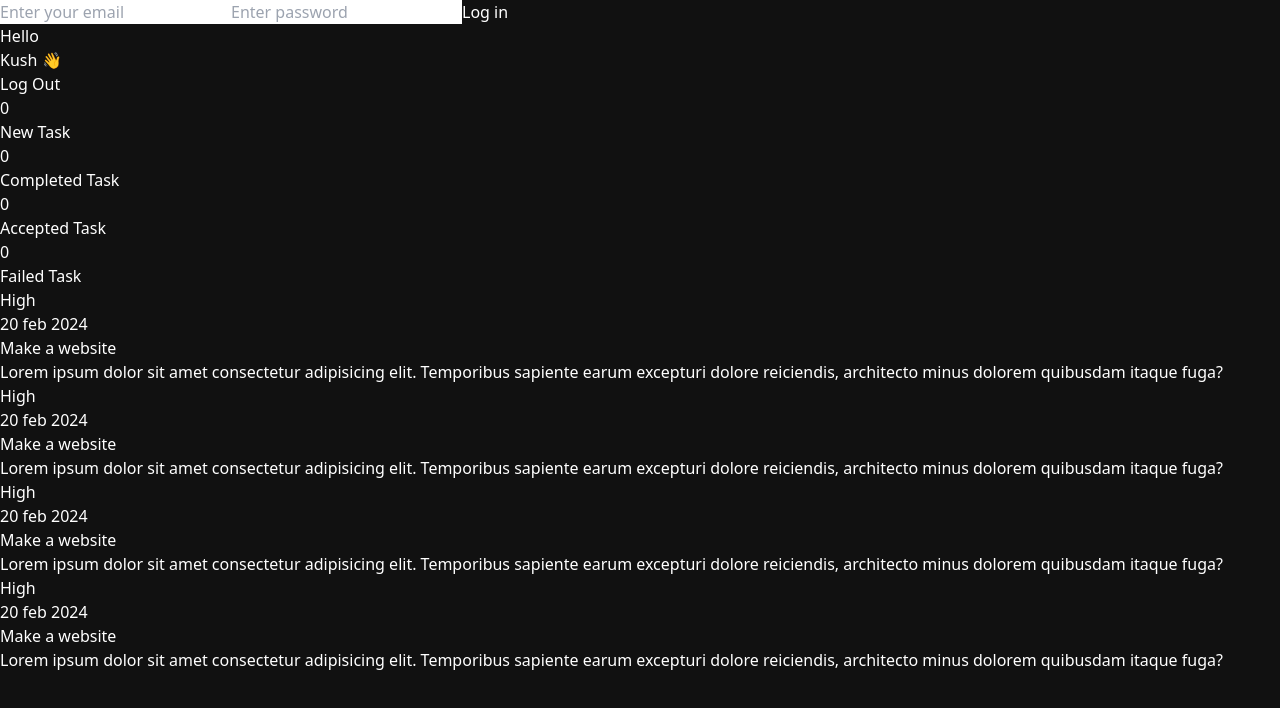
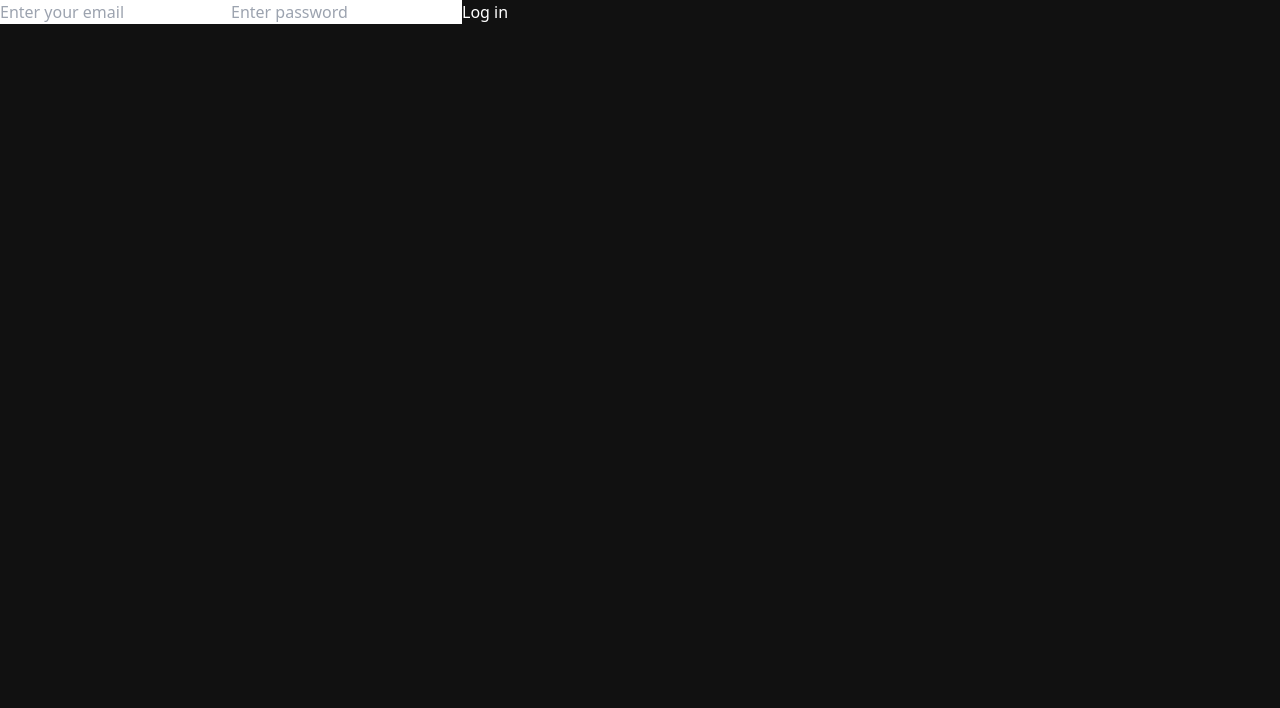
Before and after one commit to Kush8459/Employee-management-system, a React (Vite) app: page / in a window 1280 px wide. Shown: the top 708 px of the page. Built offline with nearby package versions, Linux system fonts and the light colour scheme.

Commit message:
setting up who is logged in localStorage

```diff
--- a/src/App.jsx
+++ b/src/App.jsx
@@ -1,36 +1,40 @@
-import React, { useEffect, useState, useContext } from "react";
-import Login from "./components/auth/Login";
-import EmployeeDashboard from "./components/dashboard/EmployeeDashboard";
-import AdminDashboard from "./components/dashboard/AdminDashboard";
-import { getLocalStorage, setLocalStorage } from "./utils/localStorage";
+import React, { useContext, useEffect, useState } from "react";
+import Login from "./components/Auth/Login";
+import EmployeeDashboard from "./components/Dashboard/EmployeeDashboard";
+import AdminDashboard from "./components/Dashboard/AdminDashboard";
 import { AuthContext } from "./context/AuthProvider";
 
 const App = () => {
   const [user, setUser] = useState(null);
+  const [loggedInUserData, setLoggedInUserData] = useState(null);
   const authData = useContext(AuthContext);
 
   useEffect(() => {
-    if (authData) {
-      const loggedInUser = localStorage.getItem("loggedInUser");
-      if (loggedInUser) {
-        setUser(loggedInUser.role);
-      }
+    const loggedInUser = localStorage.getItem("loggedInUser");
+
+    if (loggedInUser) {
+      const userData = JSON.parse(loggedInUser);
+      setUser(userData.role);
+      setLoggedInUserData(userData.data);
     }
-  }, [authData]);
+  }, []);
 
   const handleLogin = (email, password) => {
-    if (email == "admin@example.com" && password == "123") {
+    if (email == "admin@me.com" && password == "123") {
       setUser("admin");
       localStorage.setItem("loggedInUser", JSON.stringify({ role: "admin" }));
-    } else if (
-      authData &&
-      authData.employees.find((e) => email == e.email && password == e.password)
-    ) {
-      setUser("employee");
-      localStorage.setItem(
-        "loggedInUser",
-        JSON.stringify({ role: "employee" })
+    } else if (authData) {
+      const employee = authData.employees.find(
+        (e) => email == e.email && e.password == password
       );
+      if (employee) {
+        setUser("employee");
+        setLoggedInUserData(employee);
+        localStorage.setItem(
+          "loggedInUser",
+          JSON.stringify({ role: "employee", data: employee })
+        );
+      }
     } else {
       alert("Invalid Credentials");
     }
@@ -39,7 +43,11 @@ const App = () => {
   return (
     <>
       {!user ? <Login handleLogin={handleLogin} /> : ""}
-      {user == "admin" ? <AdminDashboard /> : <EmployeeDashboard />}
+      {user == "admin" ? (
+        <AdminDashboard changeUser={setUser} />
+      ) : user == "employee" ? (
+        <EmployeeDashboard changeUser={setUser} data={loggedInUserData} />
+      ) : null}
     </>
   );
 };
--- a/src/components/dashboard/EmployeeDashboard.jsx
+++ b/src/components/dashboard/EmployeeDashboard.jsx
@@ -3,12 +3,12 @@ import Header from "../other/Header";
 import TaskListNumbers from "../other/TaskListNumbers";
 import TaskList from "../tasklist/TaskList";
 
-const EmployeeDashboard = () => {
+const EmployeeDashboard = ({ data }) => {
   return (
     <div className="p-10 bg-[#1C1C1C] h-screen">
-      <Header />
-      <TaskListNumbers />
-      <TaskList />
+      <Header data={data} />
+      <TaskListNumbers data={data} />
+      <TaskList data={data} />
     </div>
   );
 };
--- a/src/components/other/Header.jsx
+++ b/src/components/other/Header.jsx
@@ -1,12 +1,22 @@
-import React from "react";
+import React, { useState } from "react";
 
-const Header = () => {
+const Header = (props) => {
+  const [userName, setUserName] = useState("");
+
+  // if (!props.firstName) {
+  //   setUserName("Admin");
+  // } else {
+  //   setUserName(props.firstName);
+  // }
+
   return (
     <div className="flex items-end justify-between ">
       <h1 className="text-2xl font-medium">
-        Hello <br /> <span className="text-3xl font-semibold">Kush 👋</span>
+        Hello <br /> <span className="text-3xl font-semibold">username 👋</span>
       </h1>
-      <button className="bg-red-600 text-lg font-medium text-white px-5 py-2 rounded-sm">
+      <button
+        className="bg-red-600 text-lg font-medium text-white px-5 py-2 rounded-sm"
+      >
         Log Out
       </button>
     </div>
--- a/src/components/other/TaskListNumbers.jsx
+++ b/src/components/other/TaskListNumbers.jsx
@@ -1,22 +1,26 @@
 import React from "react";
 
-const TaskListNumbers = () => {
+const TaskListNumbers = ({ data }) => {
   return (
     <div className="flex mt-10 justify-between gap-5">
       <div className="rounded-xl w-[45%] py-6 px-9 bg-red-400">
-        <h2 className="text-3xl font-semibold">0</h2>
+        <h2 className="text-3xl font-semibold">{data.taskCounts.newTask}</h2>
         <h3 className="text-xl font-medium">New Task</h3>
       </div>
       <div className="rounded-xl w-[45%] py-6 px-9 bg-blue-400">
-        <h2 className="text-3xl font-semibold text-black ">0</h2>
+        <h2 className="text-3xl font-semibold text-black ">
+          {data.taskCounts.completed}
+        </h2>
         <h3 className="text-xl font-medium text-black ">Completed Task</h3>
       </div>
       <div className="rounded-xl w-[45%] py-6 px-9 bg-green-400">
-        <h2 className="text-3xl font-semibold">0</h2>
+        <h2 className="text-3xl font-semibold">{data.taskCounts.active}</h2>
         <h3 className="text-xl font-medium">Accepted Task</h3>
       </div>
       <div className="rounded-xl w-[45%] py-6 px-9 bg-yellow-400">
-        <h2 className="text-3xl font-semibold text-black ">0</h2>
+        <h2 className="text-3xl font-semibold text-black ">
+          {data.taskCounts.failed}
+        </h2>
         <h3 className="text-xl font-medium text-black ">Failed Task</h3>
       </div>
     </div>
--- a/src/components/tasklist/FailedTask.jsx
+++ b/src/components/tasklist/FailedTask.jsx
@@ -0,0 +1,23 @@
+import React from "react";
+
+const FailedTask = () => {
+  return (
+    <div className="flex-shrink-0 h-full p-5 w-[349px] bg-red-400 rounded-xl">
+      <div className="flex justify-between text-sm items-center">
+        <h3 className="bg-red-600 px-3 py-1 rounded-md">High</h3>
+        <h4>20 feb 2024</h4>
+      </div>
+      <h2 className="mt-5 text-2xl font-semibold">Make a website</h2>
+      <p className="text-sm mt-2">
+        Lorem ipsum dolor sit amet consectetur adipisicing elit. Temporibus
+        sapiente earum excepturi dolore reiciendis, architecto minus dolorem
+        quibusdam itaque fuga?
+      </p>
+      <div className="mt-2">
+        <button className="w-full">Failed</button>
+      </div>
+    </div>
+  );
+};
+
+export default FailedTask;
--- a/src/components/tasklist/NewTask.jsx
+++ b/src/components/tasklist/NewTask.jsx
@@ -0,0 +1,25 @@
+import React from "react";
+
+const NewTask = () => {
+  return (
+    <div className="flex-shrink-0 h-full p-5 w-[349px] bg-blue-400 rounded-xl">
+      <div className="flex justify-between text-sm items-center">
+        <h3 className="bg-red-600 px-3 text-black  py-1 rounded-md">High</h3>
+        <h4 className="text-black ">20 feb 2024</h4>
+      </div>
+      <h2 className="mt-5 text-2xl text-black  font-semibold">
+        Make a website
+      </h2>
+      <p className="text-sm text-black  mt-2">
+        Lorem ipsum dolor sit amet consectetur adipisicing elit. Temporibus
+        sapiente earum excepturi dolore reiciendis, architecto minus dolorem
+        quibusdam itaque fuga?
+      </p>
+      <div className="mt-4">
+        <button>Accept Task</button>
+      </div>
+    </div>
+  );
+};
+
+export default NewTask;
--- a/src/components/tasklist/TaskList.jsx
+++ b/src/components/tasklist/TaskList.jsx
@@ -1,59 +1,29 @@
 import React from "react";
+import AcceptTask from "./AcceptTask";
+import NewTask from "./NewTask";
+import FailedTask from "./FailedTask";
+import CompleteTask from "./CompleteTask";
 
-const TaskList = () => {
+const TaskList = ({ data }) => {
   return (
     <div
       id="taskList"
-      className="flex items-center overflow-x-auto justify-start gap-5 flex-nowrap h-[55%] py-5 w-full mt-10"
+      className="h-[50%] overflow-x-auto flex items-center justify-start gap-5 flex-nowrap w-full py-1 mt-16"
     >
-      <div className="flex-shrink-0 h-full p-5 w-[349px] bg-red-400 rounded-xl">
-        <div className="flex justify-between text-sm items-center">
-          <h3 className="bg-red-600 px-3 py-1 rounded-md">High</h3>
-          <h4>20 feb 2024</h4>
-        </div>
-        <h2 className="mt-5 text-2xl font-semibold">Make a website</h2>
-        <p className="text-sm mt-2">
-          Lorem ipsum dolor sit amet consectetur adipisicing elit. Temporibus
-          sapiente earum excepturi dolore reiciendis, architecto minus dolorem
-          quibusdam itaque fuga?
-        </p>
-      </div>
-      <div className="flex-shrink-0 h-full p-5 w-[349px] bg-green-400 rounded-xl">
-        <div className="flex justify-between text-sm items-center">
-          <h3 className="bg-red-600 px-3 py-1 rounded-md">High</h3>
-          <h4>20 feb 2024</h4>
-        </div>
-        <h2 className="mt-5 text-2xl font-semibold">Make a website</h2>
-        <p className="text-sm mt-2">
-          Lorem ipsum dolor sit amet consectetur adipisicing elit. Temporibus
-          sapiente earum excepturi dolore reiciendis, architecto minus dolorem
-          quibusdam itaque fuga?
-        </p>
-      </div>
-      <div className="flex-shrink-0 h-full p-5 w-[349px] bg-blue-400 rounded-xl">
-        <div className="flex justify-between text-sm items-center">
-          <h3 className="bg-red-600 px-3 text-black  py-1 rounded-md">High</h3>
-          <h4 className="text-black ">20 feb 2024</h4>
-        </div>
-        <h2 className="mt-5 text-2xl text-black  font-semibold">Make a website</h2>
-        <p className="text-sm text-black  mt-2">
-          Lorem ipsum dolor sit amet consectetur adipisicing elit. Temporibus
-          sapiente earum excepturi dolore reiciendis, architecto minus dolorem
-          quibusdam itaque fuga?
-        </p>
-      </div>
-      <div className="flex-shrink-0 h-full p-5 w-[349px] bg-yellow-400 rounded-xl">
-        <div className="flex justify-between text-sm items-center">
-          <h3 className="bg-red-600 px-3 text-black  py-1 rounded-md">High</h3>
-          <h4 className="text-black ">20 feb 2024</h4>
-        </div>
-        <h2 className="mt-5 text-2xl text-black  font-semibold">Make a website</h2>
-        <p className="text-sm mt-2 text-black ">
-          Lorem ipsum dolor sit amet consectetur adipisicing elit. Temporibus
-          sapiente earum excepturi dolore reiciendis, architecto minus dolorem
-          quibusdam itaque fuga?
-        </p>
-      </div>
+      {data.tasks.map((elem, idx) => {
+        if (elem.active) {
+          return <AcceptTask key={idx} data={elem} />;
+        }
+        if (elem.newTask) {
+          return <NewTask key={idx} data={elem} />;
+        }
+        if (elem.completed) {
+          return <CompleteTask key={idx} data={elem} />;
+        }
+        if (elem.failed) {
+          return <FailedTask key={idx} data={elem} />;
+        }
+      })}
     </div>
   );
 };
--- a/src/context/AuthProvider.jsx
+++ b/src/context/AuthProvider.jsx
@@ -1,12 +1,15 @@
 import React, { createContext, useState, useEffect } from "react";
-import { getLocalStorage } from "../utils/localStorage.jsx";
+import { getLocalStorage, setLocalStorage } from "../utils/localStorage.jsx";
 
 export const AuthContext = createContext();
 
 const AuthProvider = ({ children }) => {
+  // localStorage.clear();
+
   const [userData, setUserData] = useState(null);
 
   useEffect(() => {
+    setLocalStorage();
     const { employees, admin } = getLocalStorage();
     setUserData({ employees, admin });
   }, []);
```
Also changed, not shown: src/components/tasklist/AcceptTask.jsx (+26 -0 lines), src/components/tasklist/CompleteTask.jsx (+25 -0 lines).
